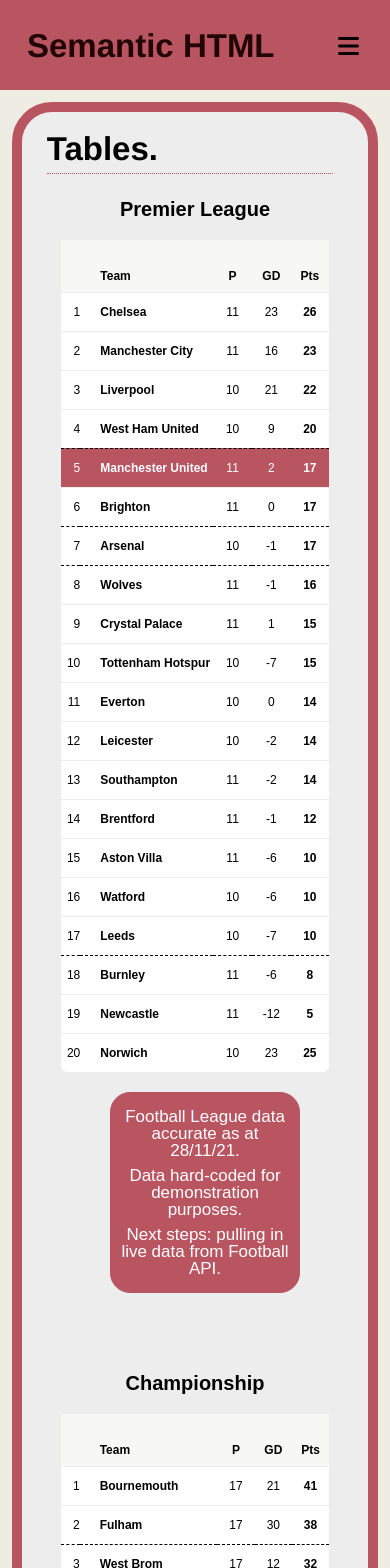
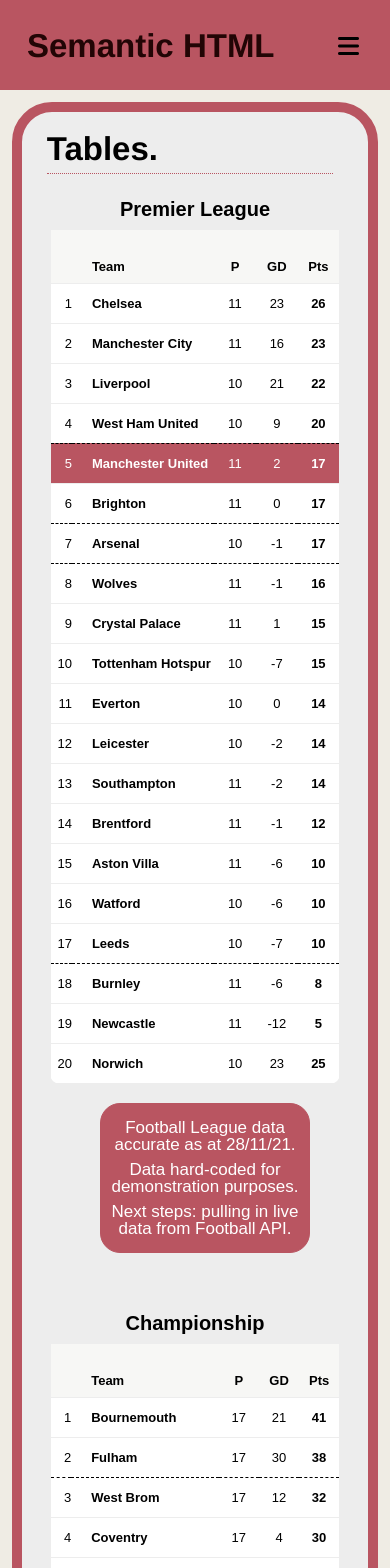
Before and after one commit to BramBrooks/semanticHTML, a React (Create React App) app: page /table in a window 390 px wide. Shown: the top 1568 px of the page. Built offline with nearby package versions, Linux system fonts and the light colour scheme; a web font is replaced by a local one.

Commit message:
updates mobile view formatting for tables page

```diff
--- a/src/styles/components/header.scss
+++ b/src/styles/components/header.scss
@@ -149,7 +149,7 @@
         // top: 14px;
         // right: 12px;
         top: 8px;
-        right: 12px;
+        right: 20px;
         font-size: 2rem;
       }
     }
--- a/src/styles/pages/3.table.scss
+++ b/src/styles/pages/3.table.scss
@@ -11,6 +11,7 @@
     .football_flex_item {
       width: 40%;
       min-width: 350px;
+      max-width: 430px;
       margin-left: 20px;
       margin-right: 20px;
       // flex-basis: 25%;
@@ -165,7 +166,8 @@
 
       .football_tables_info {
         color: white;
-        padding: 0;
+        // margin-left: 5%;
+        // margin-right: 5%;
         margin-left: 30px;
         margin-right: 30px;
         margin-top: -1px;
@@ -209,8 +211,12 @@
   .table_page {
     .football_table_container {
       .football_flex_item {
+        caption {
+          margin-bottom: 10px;
+        }
+
         .football_tables_info {
-          margin-bottom: 50px;
+          margin-bottom: 30px;
         }
       }
     }
@@ -220,13 +226,13 @@
 // 560px and below ---> mobile view / font reductions
 @media screen and (max-width: 560px) {
   .table_page .football_table_container .football_flex_item {
-    min-width: 300px;
+    min-width: 320px;
     padding: 5px 0px 5px 0px;
   }
 
   td,
   tr {
-    font-size: 12px;
+    font-size: 15px;
   }
 }
 @media screen and (max-width: 430px) {
@@ -234,6 +240,17 @@
     font-size: 20px;
   }
 
+  .table_page .football_table_container .football_flex_item {
+    min-width: 270px;
+    padding: 5px 0px 5px 0px;
+  }
+
+  td,
+  tr {
+    font-size: 13px;
+  }
+}
+@media screen and (max-width: 370px) {
   .table_page .football_table_container .football_flex_item {
     min-width: 250px;
     padding: 5px 0px 5px 0px;
@@ -244,9 +261,9 @@
     font-size: 12px;
   }
 }
-@media screen and (max-width: 370px) {
+@media screen and (max-width: 360px) {
   .table_page .football_table_container .football_flex_item {
-    min-width: 225px;
+    min-width: 240px;
     padding: 5px 0px 5px 0px;
   }
 
@@ -255,9 +272,9 @@
     font-size: 12px;
   }
 }
-@media screen and (max-width: 360px) {
+@media screen and (max-width: 330px) {
   .table_page .football_table_container .football_flex_item {
-    min-width: 200px;
+    min-width: 220px;
     padding: 5px 0px 5px 0px;
   }
 
@@ -266,9 +283,10 @@
     font-size: 12px;
   }
 }
+
 @media screen and (max-width: 300px) {
   .table_page .football_table_container .football_flex_item {
-    min-width: 180px;
+    min-width: 190px;
     padding: 5px 0px 5px 0px;
   }
 
```
